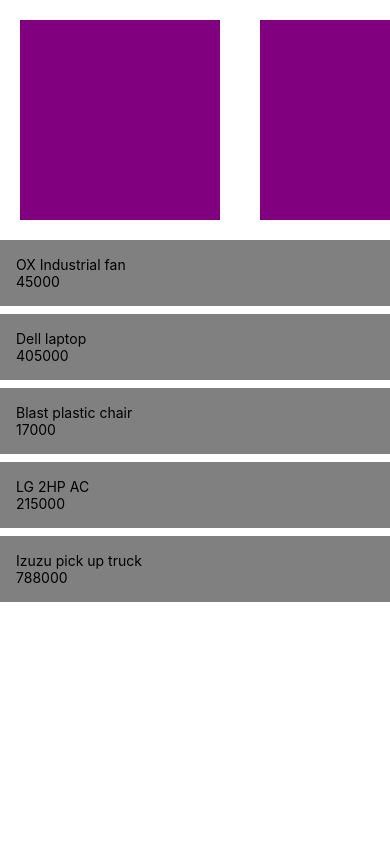
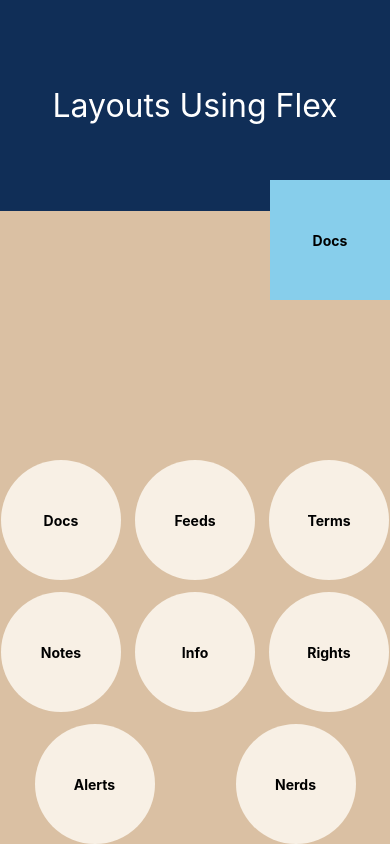
Before and after one commit to earlycodetech/rebid, a React Native app: screen / in a window 390 px wide. Built offline with nearby package versions, Linux system fonts and the light colour scheme.

Commit message:
lesson:flex

```diff
--- a/App.js
+++ b/App.js
@@ -1,9 +1,9 @@
-import { Scrolling } from "./screens/Scrolling";
+import { ScreenLayouts } from "./screens/ScreenLayouts";
 
 export default function App() {
   return (
     <>
-    <Scrolling/>
+    <ScreenLayouts/>
     </>
   );
 }
--- /dev/null
+++ b/screens/ScreenLayouts.js
@@ -0,0 +1,89 @@
+import { View,Text,StyleSheet,TouchableOpacity } from "react-native";
+
+export function ScreenLayouts () {
+    return (
+        <>
+        <TouchableOpacity style={{
+            width:120,
+            height:120,
+            backgroundColor:'skyblue',
+            justifyContent:'center',
+            alignItems:'center',
+            position:'absolute',
+            right:0,
+            top:180,
+            zIndex:1
+            }}
+        >
+
+            <Text style={styles.touchText}>Docs</Text>
+        </TouchableOpacity>
+        <View style={styles.container}>
+            <View style={styles.header}>
+                <Text style={{color:"white",fontSize:32}}>Layouts Using Flex</Text>
+            </View>
+
+            <View style={styles.midContents}>
+                <TouchableOpacity style={styles.touchItem}>
+                    <Text style={styles.touchText}>Docs</Text>
+                </TouchableOpacity>
+                <TouchableOpacity style={styles.touchItem}>
+                    <Text style={styles.touchText}>Feeds</Text>
+                </TouchableOpacity>
+                <TouchableOpacity style={styles.touchItem}>
+                    <Text style={styles.touchText}>Terms</Text>
+                </TouchableOpacity>
+                <TouchableOpacity style={styles.touchItem}>
+                    <Text style={styles.touchText}>Notes</Text>
+                </TouchableOpacity>
+                <TouchableOpacity style={styles.touchItem}>
+                    <Text style={styles.touchText}>Info</Text>
+                </TouchableOpacity>
+                <TouchableOpacity style={styles.touchItem}>
+                    <Text style={styles.touchText}>Rights</Text>
+                </TouchableOpacity>
+                <TouchableOpacity style={styles.touchItem}>
+                    <Text style={styles.touchText}>Alerts</Text>
+                </TouchableOpacity>
+                <TouchableOpacity style={styles.touchItem}>
+                    <Text style={styles.touchText}>Nerds</Text>
+                </TouchableOpacity>
+            </View>
+        </View>
+        </>
+    )
+}
+
+const styles = StyleSheet.create({
+    container:{
+        flex:1,
+        backgroundColor:'#F8F0E5'
+    },
+    header:{
+        flex:1.5,
+        backgroundColor:'#102E57',
+        justifyContent:'center',
+        alignItems:'center'
+    },
+    midContents:{
+        flex:4.5,
+        backgroundColor:'#DAC0A3',
+        flexDirection:'row',
+        flexWrap:'wrap',
+        justifyContent:'space-around',
+        alignContent:'flex-end',
+        gap:12,
+    },
+    touchItem:{
+        width:120,
+        height:120,
+        borderRadius:500,
+        backgroundColor:'#F8F0E5',
+        justifyContent:'center',
+        alignItems:'center',
+        // display:'none'
+    },
+    touchText:{
+        fontWeight:'bold',
+    }
+});
```
